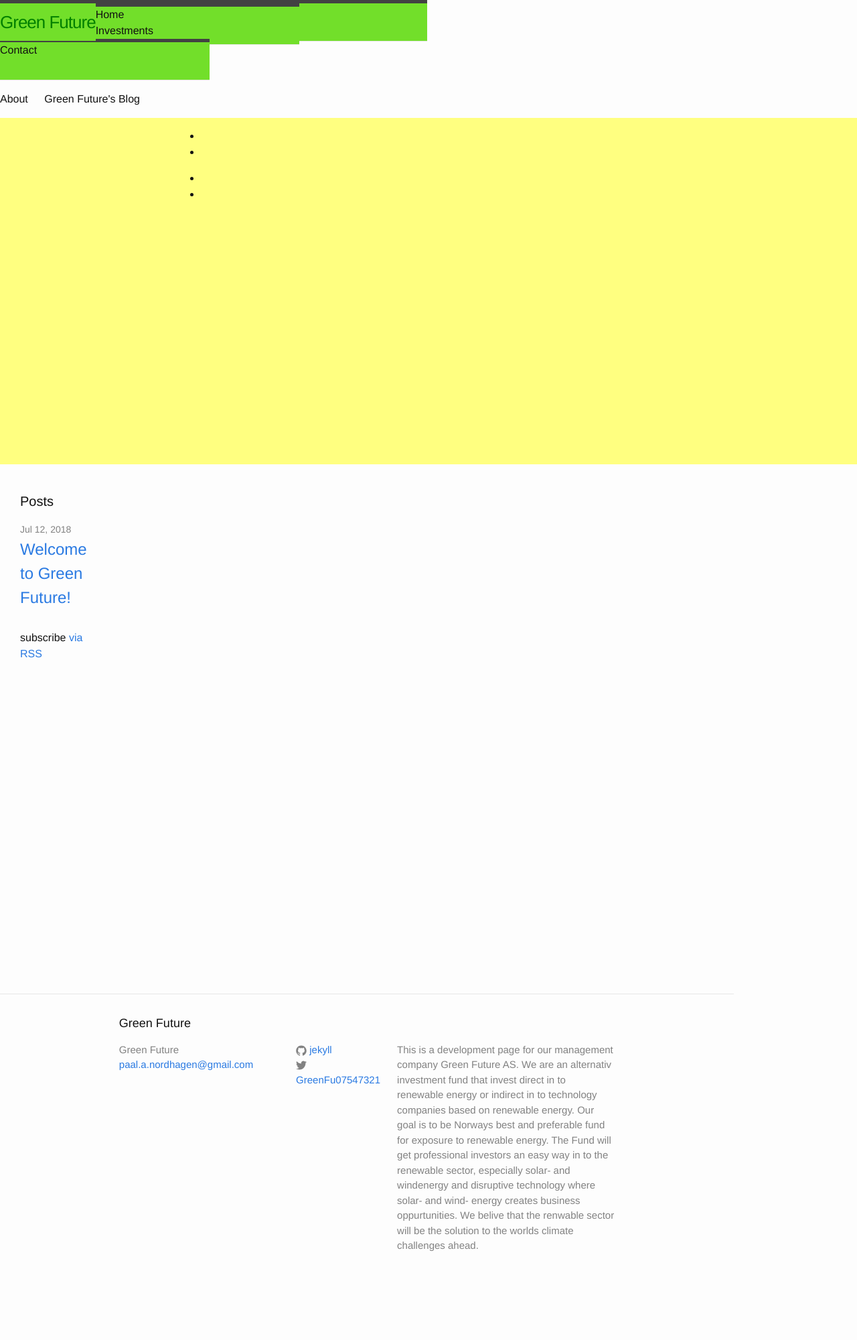
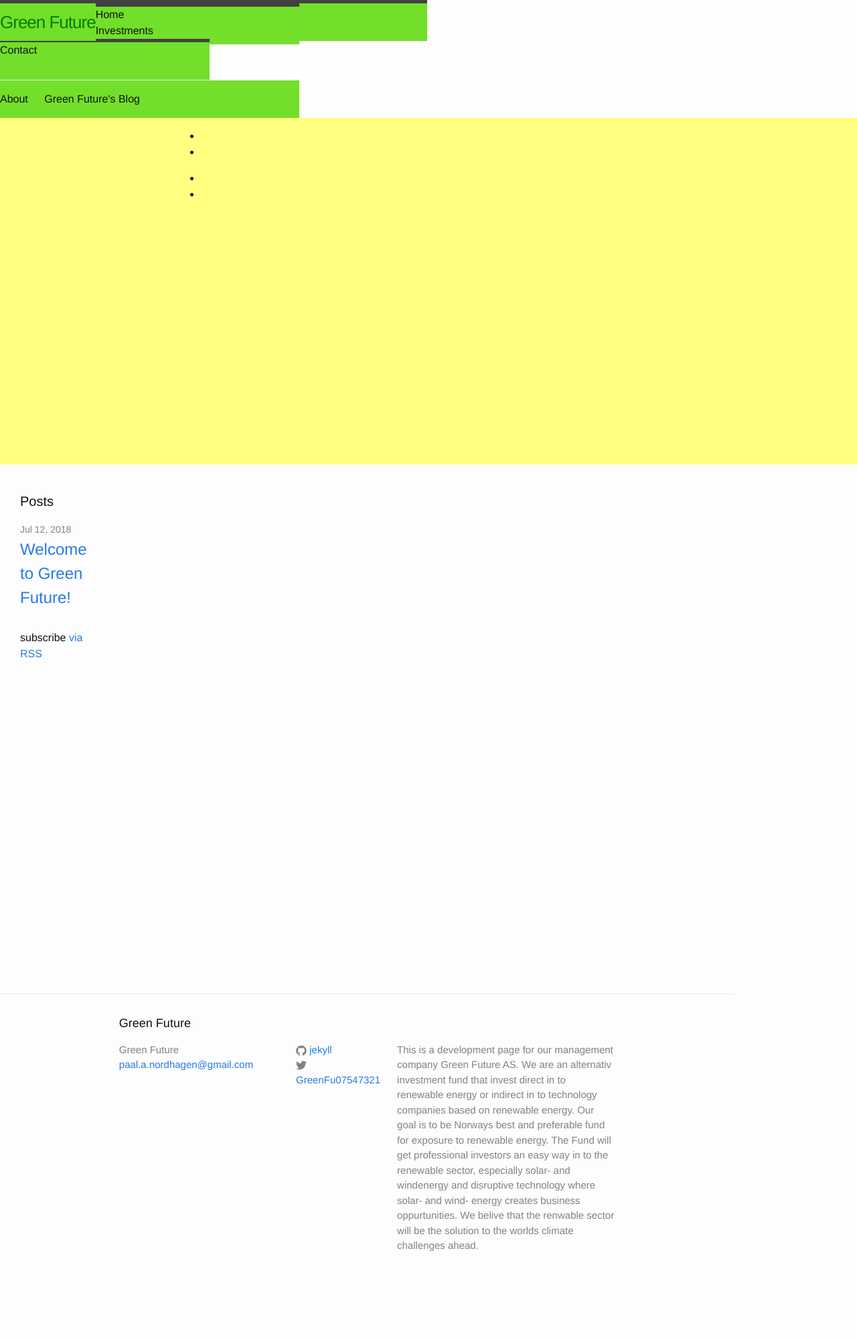
Before and after one commit to Paal-August/Paal-August.github.io, a Jekyll site: the page built from index.html, in a window 1280 px wide. Shown: the whole page at 67% size. Built offline with Jekyll 4.4.1, drawn with Linux system fonts in a browser that asks for light colours.

Commit message:
Update _layout.scss

```diff
--- a/_sass/_layout.scss
+++ b/_sass/_layout.scss
@@ -68,6 +68,7 @@
     float: right;
     line-height: 56px;
     grid-area: 9 / 1 / 15/8;
+    background-color:#72DF2A;
     .menu-icon {
         display: none;
 
@@ -115,6 +116,7 @@
         .trigger {
             clear: both;
             display: none;
+            background-color:#72DF2A;
         }
 
         &:hover .trigger {
```
